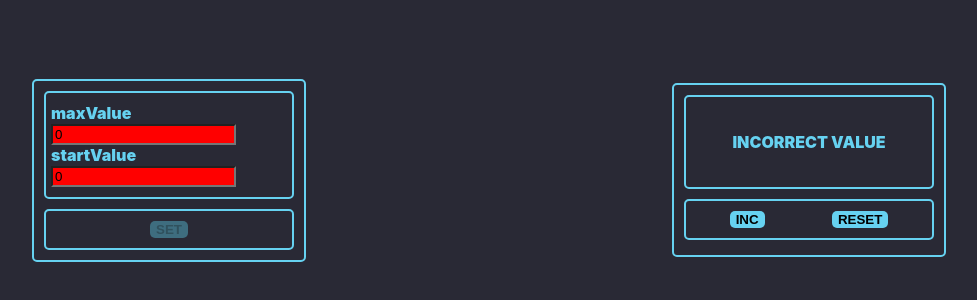
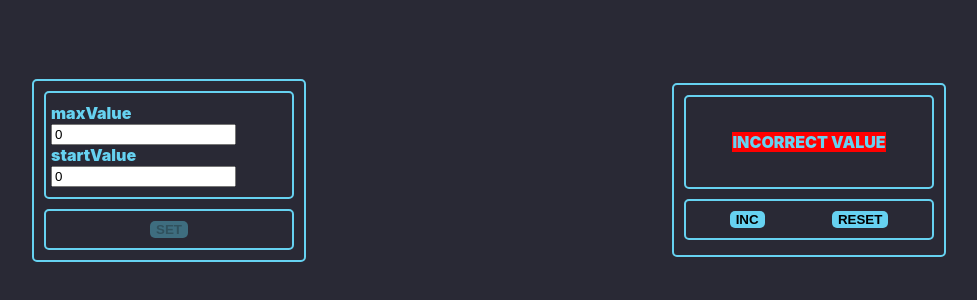
Before and after one commit to mindwideopen/counterProject, a React (Create React App) app in the folder counter-project/: page / in a window 1280 px wide. Shown: the part 230-530 px from the top of the page, without its empty margins (151-1128 px from the left). Built offline with nearby package versions, Linux system fonts and the light colour scheme.

Commit message:
turn all useStates to single useState, using object

```diff
--- a/counter-project/src/components/Button.tsx
+++ b/counter-project/src/components/Button.tsx
@@ -3,21 +3,29 @@ import styled from "styled-components";
 
 
 type ButtonPropsType = {
-     children?: React.ReactNode;     //---------------------------??????????-------------------------------
-    buttonFunction: string,
+    children?: React.ReactNode;
+    buttonName: string,
     callback: () => void,
     buttonMode?: boolean,
+}
+
+type ButtonStyledPropsType = {
+    onClick?: () => void,
+    disabled?: boolean,
+    buttonName: string,
 
 }
 
 export const Button = (props: ButtonPropsType) => {
     const onClickHandler = () => {
-        props.callback();
+        if (props.callback) {
+            props.callback()
+        }
     }
     return (
 
-        <ButtonStyled onClick={onClickHandler} disabled={props.buttonMode}>
-            {props.buttonFunction}
+        <ButtonStyled onClick={onClickHandler} disabled={props.buttonMode} buttonName={props.buttonName}  >
+            {props.buttonName}
         </ButtonStyled>
 
     );
@@ -25,7 +33,7 @@ export const Button = (props: ButtonPropsType) => {
 
 
 
-const ButtonStyled = styled.button`
+const ButtonStyled = styled.button<ButtonStyledPropsType>`
     background-color: rgba(102, 210, 241);
     outline: none;
     border: none;
--- a/counter-project/src/components/DisplayComponent.tsx
+++ b/counter-project/src/components/DisplayComponent.tsx
@@ -26,13 +26,13 @@ export const DisplayComponent = (props: DisplayValuePropsType) => {
 
                  <UpperWrapperStyled>
                      <SpanComponent value={props.value}
-                                    maxValue={props.maxValue}
+
                                     displayWarning={props.displayWarning}/>
 
                  </UpperWrapperStyled>
                  <LowerWrapper justify={'space-around'}>
-                     <Button buttonFunction={'INC'} callback={props.increment} buttonMode={props.buttonMode}></Button>
-                     <Button buttonFunction={'RESET'} callback={props.reset}></Button>
+                     <Button buttonName={'INC'} callback={props.increment} buttonMode={props.buttonMode}></Button>
+                     <Button buttonName={'RESET'} callback={props.reset}></Button>
                  </LowerWrapper>
 
 
--- a/counter-project/src/components/InputComponent.tsx
+++ b/counter-project/src/components/InputComponent.tsx
@@ -1,7 +1,6 @@
 import React, {ChangeEvent} from 'react';
 import {SpanComponent} from "./SpanComponent";
-
-
+import styled from "styled-components";
 
 
 type InputComponentType = {
@@ -12,24 +11,34 @@ type InputComponentType = {
     displayHint: () => void,
     inputWarning: boolean
 
+}
+type InputStyledPropsType = {
+    inputWarning: boolean,
+    value: number,
+    type: string,
+    onChange: (e: ChangeEvent<HTMLInputElement>) => void,
+}
 
-}
 
 export const InputComponent = (props: InputComponentType) => {
 
-const onChangeHandler = (e: ChangeEvent<HTMLInputElement>) => {
-    props.callBack(parseInt(e.currentTarget.value, 10));
-    props.displayHint()
-}
-
+    const onChangeHandler = (e: ChangeEvent<HTMLInputElement>) => {
+        props.callBack(parseInt(e.currentTarget.value, 10));
+        props.displayHint()
+    }
 
 
     return (
         <div>
-            <SpanComponent value={props.fieldName} />
-            <input  className={props.inputWarning ? 'inputWarning': undefined} value={props.value}
-                    type={'number'}
-                    onChange={onChangeHandler} ></input>
+            <SpanComponent value={props.fieldName}/>
+            <InputStyled inputWarning={props.inputWarning}
+                         value={props.value}
+                         type={'number'}
+                         onChange={onChangeHandler}></InputStyled>
         </div>
     );
 };
+
+
+const InputStyled = styled.input<InputStyledPropsType>`
+`
--- a/counter-project/src/components/SettingComponent.tsx
+++ b/counter-project/src/components/SettingComponent.tsx
@@ -50,7 +50,7 @@ export const SettingComponent = (props: SettingComponentPropsType) => {
                                 inputWarning={props.inputWarning}/>
             </UpperWrapperStyled>
             <LowerWrapper justify={'center'}>
-                <Button buttonFunction={'SET'}
+                <Button buttonName={'SET'}
                         callback={setToLocalStorage}
                         buttonMode={props.buttonMode}>
                 </Button>
--- a/counter-project/src/components/SpanComponent.tsx
+++ b/counter-project/src/components/SpanComponent.tsx
@@ -6,7 +6,6 @@ import styled from "styled-components";
 type SpanComponentProps = {
 
     value: string,
-    maxValue?: number,
     displayWarning?: boolean
 
 }
@@ -14,9 +13,10 @@ type SpanComponentProps = {
 
 
 export const SpanComponent = (props:SpanComponentProps) => {
+    console.log('warning ' + props.displayWarning)
 
     return (
-        <SpanStyled >
+        <SpanStyled value={props.value} displayWarning={props.displayWarning} >
             {props.value}
         </SpanStyled>
 
@@ -26,5 +26,6 @@ export const SpanComponent = (props:SpanComponentProps) => {
 
 const SpanStyled = styled.span<SpanComponentProps>`
 font-weight: 900;
-    color:rgba(102, 210, 241)
+    color:rgba(102, 210, 241);
+    background-color: ${props => props.displayWarning ? 'red': ''};
 `
```
Also changed, not shown: counter-project/src/App.tsx (+5 -4 lines).
